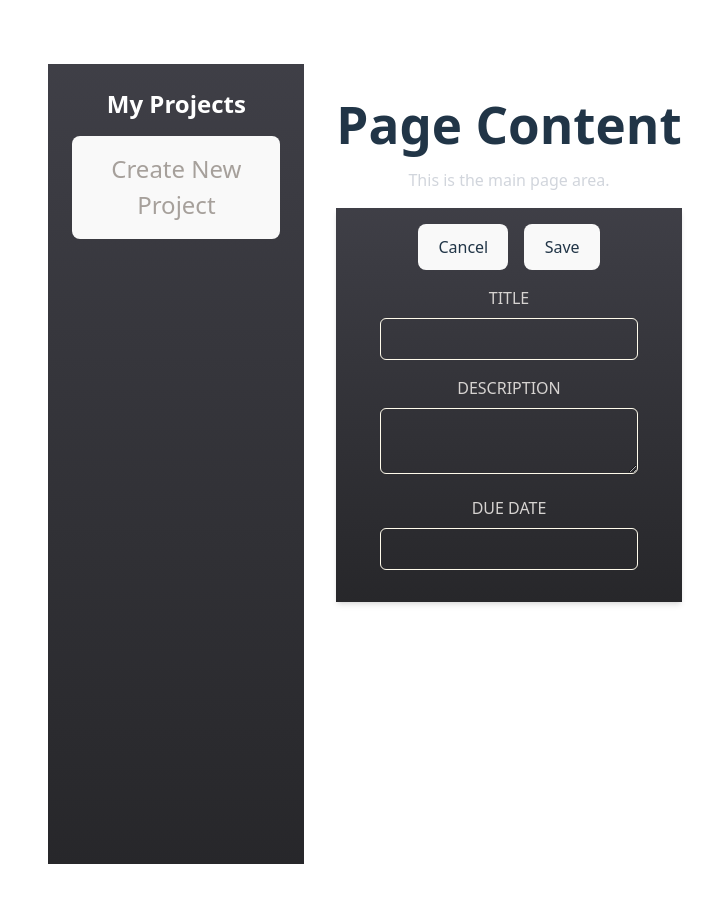
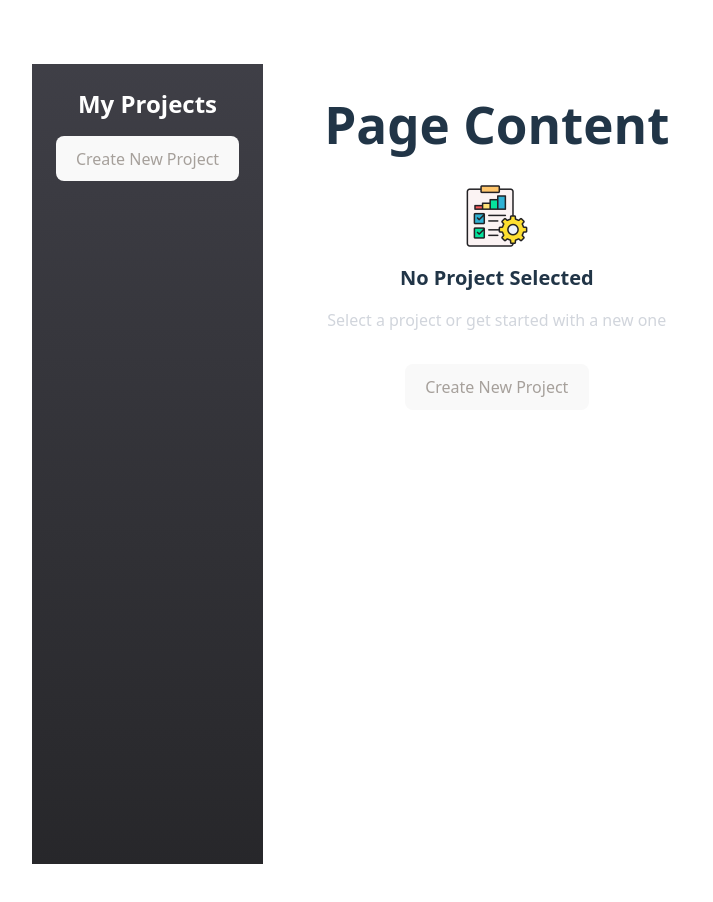
Before and after one commit to nevdb/projects-management-react, a React (Vite) app: page / in a window 1280 px wide. Shown: the top 902 px of the page, without its empty margins (259-972 px from the left). Built offline with nearby package versions, Linux system fonts and the light colour scheme.

Commit message:
add BaseButton and NoProjectSelected view

```diff
--- a/src/App.jsx
+++ b/src/App.jsx
@@ -4,30 +4,52 @@ import CreateProjectForm from "./components/CreateProjectForm.jsx";
 import NewProject from "./components/NewProject.jsx";
 
 import "./App.css";
+import NoProjectSelected from "./components/NoProjectSelected.jsx";
 
 function App() {
-  const [projects, setProjects] = useState([]);
+  const [projectsState, setProjectsState] = useState({
+    selectedProjectId: undefined,
+    projects: [],
+  });
 
-  function handleChange(project) {
-    const newProject = {
-      id: crypto.randomUUID,
-      title: project.title,
-      description: project.description,
-    };
-    setProjects((prev) => [...prev, newProject]);
-    console.log(projects);
+  // const [projects, setProjects] = useState([]);
+
+  function handleAddProject() {
+    setProjectsState((prevState) => {
+      return {
+        ...prevState,
+        selectedProjectId: null,
+      };
+    });
+  }
+
+  // function handleChange(project) {
+  //   const newProject = {
+  //     id: crypto.randomUUID,
+  //     title: project.title,
+  //     description: project.description,
+  //   };
+  //   setProjects((prev) => [...prev, newProject]);
+  //   console.log(projects);
+  // }
+
+  let content;
+
+  if (projectsState.selectedProjectId === null) {
+    content = <NewProject />;
+  } else if (projectsState.selectedProjectId === undefined) {
+    content = <NoProjectSelected handleAddProject={handleAddProject} />;
   }
 
   return (
     <>
       <div className="flex my-8 h-screen ">
-        <Sidebar projects={projects} />
+        <Sidebar handleAddProject={handleAddProject} />
 
         <main className="flex-1 p-8 ">
-          <h1 className="text-3xl font-bold mb-4">Page Content</h1>
-          <p className="text-gray-300">This is the main page area.</p>
+          <h1 className="text-3xl font-bold">Page Content</h1>
 
-          <NewProject />
+          {content}
         </main>
       </div>
     </>
--- /dev/null
+++ b/src/components/BaseButton.jsx
@@ -0,0 +1,10 @@
+export default function BaseButton({ name, ...props }) {
+  return (
+    <button
+      className="px-2 py-2 text-xs md:text-base rounded-md bg-stone-700 text-stone-400 hover:bg-stone-600 hover:text-stone-100"
+      {...props}
+    >
+      {name}
+    </button>
+  );
+}
--- a/src/components/NewProject.jsx
+++ b/src/components/NewProject.jsx
@@ -1,14 +1,15 @@
 import BaseInput from "./BaseInput";
+import BaseButton from "./BaseButton";
 
 export default function NewProject() {
   return (
     <div className="max-w-lg mx-auto my-4 py-4 shadow-md bg-gradient-to-b from-zinc-700 to-zinc-800">
       <menu className="flex justify-center gap-4">
         <li>
-          <button>Cancel</button>
+          <BaseButton name="Cancel" />
         </li>
         <li>
-          <button>Save</button>
+          <BaseButton name="Save" />
         </li>
       </menu>
       <div>
--- /dev/null
+++ b/src/components/NoProjectSelected.jsx
@@ -0,0 +1,20 @@
+import noProjectImage from "../assets/project-image.png";
+import BaseButton from "./BaseButton";
+export default function NoProjectSelected({ handleAddProject }) {
+  return (
+    <div className="flex-1 p-8 w-auto mx-auto">
+      <img
+        src={noProjectImage}
+        alt="Project image"
+        className="w-16 h-16 object-contain mx-auto"
+      />
+      <h2 className="text-xl font-bold my-4">No Project Selected</h2>
+      <p className="text-gray-300">
+        Select a project or get started with a new one
+      </p>
+      <p className="my-8">
+        <BaseButton name="Create New Project" onClick={handleAddProject} />
+      </p>
+    </div>
+  );
+}
--- a/src/components/Sidebar.jsx
+++ b/src/components/Sidebar.jsx
@@ -1,18 +1,19 @@
-export default function Sidebar({ projects }) {
+import BaseButton from "./BaseButton";
+
+export default function Sidebar({ handleAddProject }) {
   return (
     <>
-      <aside className="w-64 bg-gradient-to-b from-zinc-700 to-zinc-800 text-white flex flex-col">
-        <div className="p-6 text-2xl font-bold ">
+      <aside className="w-auto bg-gradient-to-b from-zinc-700 to-zinc-800 text-white flex flex-col">
+        <div className="p-6">
           <h2 className="text-2xl font-bold mb-4 ">My Projects</h2>
-          <button className="px-4 py-2 text-xs md:text-base rounded-md bg-stone-700 text-stone-400 hover:bg-stone-600 hover:text-stone-100">
-            Create New Project
-          </button>
+
+          <BaseButton name="Create New Project" onClick={handleAddProject} />
           <ul className="space-y-2">
-            {projects.map((project) => (
+            {/* {projects.map((project) => (
               <li key={project.id}>
                 <a>{project.title}</a>
               </li>
-            ))}
+            ))} */}
           </ul>
         </div>
       </aside>
```
Also changed, not shown: src/assets/project-image.png (added).
